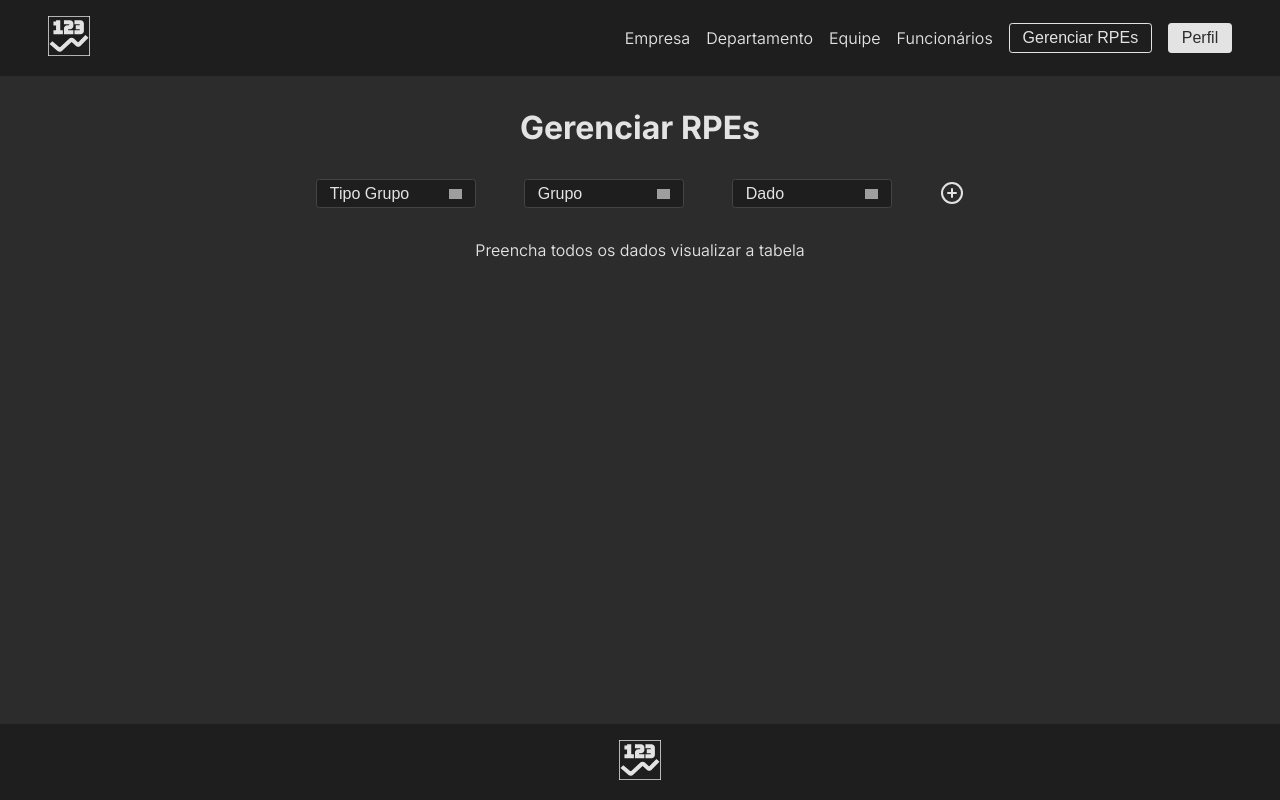
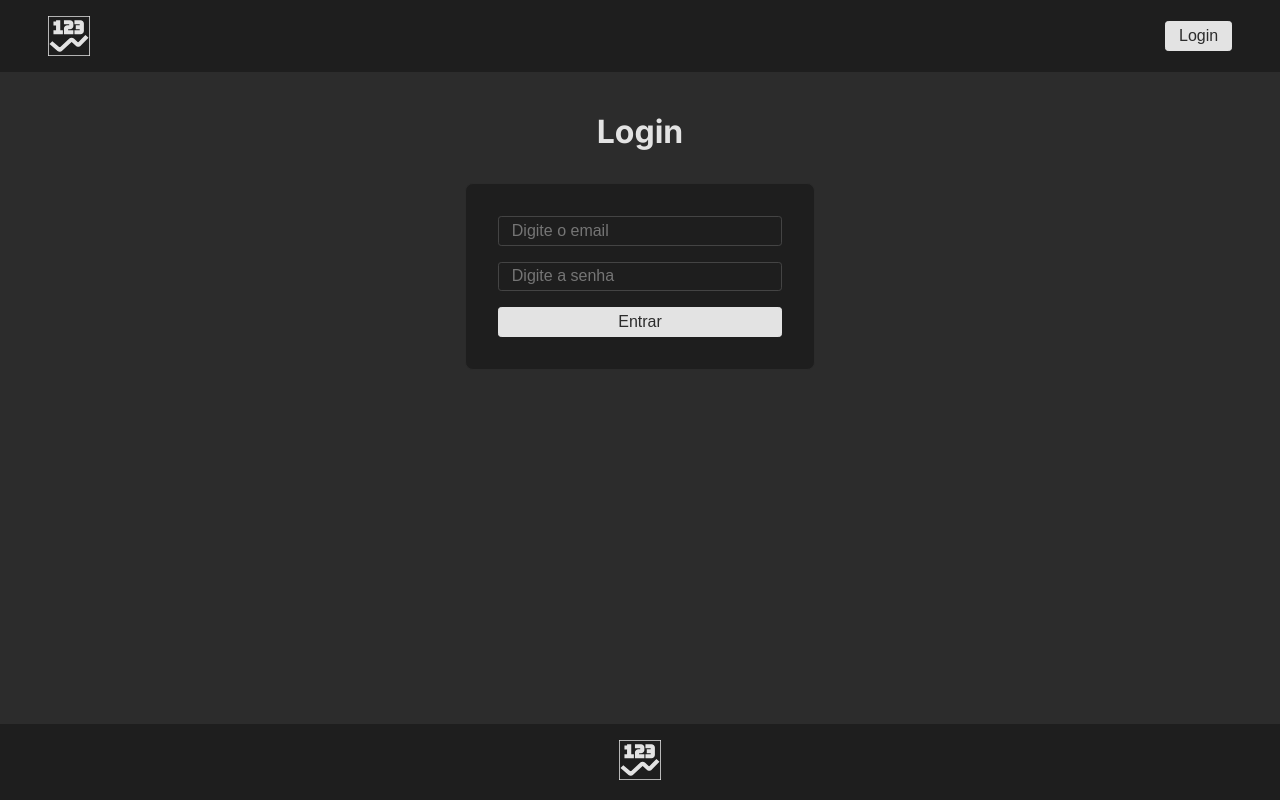
Before and after one commit to fabiogiugni/projeto1, a React (Create React App) app in the folder frontend/: page /rpe in a window 1280 px wide. Built offline with nearby package versions, Linux system fonts and the light colour scheme; grey boxes are pictures that could not be loaded.

Commit message:
feat: add conditional header and routes based on stored user after login

```diff
--- a/frontend/src/App.js
+++ b/frontend/src/App.js
@@ -11,18 +11,35 @@ import {
 } from "./pages";
 
 import { Header, Footer } from "./components";
+import "./index.css";
+import { createContext, useState } from "react";
 
-import "./index.css";
+export const UserContext = createContext(null);
 
 export default function App() {
+  const [user, setUser] = useState(() => {
+    const stored = sessionStorage.getItem("user");
+    return stored ? JSON.parse(stored) : null;
+  });
+
+  const role = user?._role || "";
+
   return (
+    <UserContext.Provider value={{ user, setUser }}>
       <Router>
         <div className="router">
           <Header />
           <div className="page-container">
             <Routes>
+              {!role && (
+                <>
+                  <Route path="/login" element={<Login />} />
+                  <Route path="*" element={<Login />} />
+                </>
+              )}
+              {role === "Director" && (
+                <>
                   <Route path="/" element={<Home />} />
-            <Route path="/login" element={<Login />} />
                   <Route path="/profile" element={<Profile />} />
                   <Route path="/company" element={<Company />} />
                   <Route path="/departments" element={<Departments />} />
@@ -30,10 +47,29 @@ export default function App() {
                   <Route path="/teams" element={<Teams />} />
                   <Route path="/rpe" element={<RPE />} />
                   <Route path="*" element={<h2>Page Not Found</h2>} />
+                </>
+              )}
+              {role === "Manager" && (
+                <>
+                  <Route path="/" element={<Home />} />
+                  <Route path="/profile" element={<Profile />} />
+                  <Route path="/teams" element={<Teams />} />
+                  <Route path="/rpe" element={<RPE />} />
+                  <Route path="*" element={<h2>Page Not Found</h2>} />
+                </>
+              )}
+              {role === "Employee" && (
+                <>
+                  <Route path="/" element={<Home />} />
+                  <Route path="/profile" element={<Profile />} />
+                  <Route path="*" element={<h2>Page Not Found</h2>} />
+                </>
+              )}
             </Routes>
           </div>
           <Footer />
         </div>
       </Router>
+    </UserContext.Provider>
   );
 }
--- a/frontend/src/components/Header/Header.js
+++ b/frontend/src/components/Header/Header.js
@@ -2,41 +2,31 @@ import { Link } from "react-router-dom";
 import { Button } from "../../components";
 import styles from "./Header.module.css";
 import Logo from "../../assets/Logo.svg";
-import { directors } from "../../assets/testValues";
+import { useContext } from "react";
+import { UserContext } from "../../App";
 
 export default function Header() {
-  let user = directors[0];
-
-  const role = user?.role || "";
+  const { user } = useContext(UserContext);
+  const role = user?._role || "";
 
   return (
     <div className={styles.header}>
       {!!role ? (
         <Link to="/">
-          <img
-            src={Logo}
-            alt="Logo"
-            style={{ height: "2.5rem", outerWidth: "2.5rem" }}
-          />
+          <img src={Logo} alt="Logo" style={{ height: "2.5rem" }} />
         </Link>
       ) : (
-        <img
-          src={Logo}
-          alt="Logo"
-          style={{ height: "2.5rem", outerWidth: "2.5rem" }}
-        />
+        <img src={Logo} alt="Logo" style={{ height: "2.5rem" }} />
       )}
 
       <div className={styles.links}>
-        {/* Not logged in */}
         {!role && (
           <Link to="/login" className={styles.link}>
             <Button text="Login" variant="light" />
           </Link>
         )}
 
-        {/* Director */}
-        {role === "director" && (
+        {role === "Director" && (
           <>
             <Link to="/company" className={styles.link}>
               Empresa
@@ -59,14 +49,10 @@ export default function Header() {
           </>
         )}
 
-        {/* Manager */}
-        {role === "manager" && (
+        {role === "Manager" && (
           <>
             <Link to="/teams" className={styles.link}>
               Equipes
-            </Link>
-            <Link to="/employees" className={styles.link}>
-              Funcionários
             </Link>
             <Link to="/rpe">
               <Button text="Gerenciar RPEs" />
@@ -77,8 +63,7 @@ export default function Header() {
           </>
         )}
 
-        {/* Employee */}
-        {role === "employee" && (
+        {role === "Employee" && (
           <Link to="/profile">
             <Button text="Perfil" variant="light" />
           </Link>
--- a/frontend/src/pages/login/Login.js
+++ b/frontend/src/pages/login/Login.js
@@ -1,31 +1,29 @@
-import { useState } from "react";
+import { useContext, useState } from "react";
 import { Input, Button } from "../../components";
 import { useNavigate } from "react-router-dom";
 import styles from "./Login.module.css";
+import { UserContext } from "../../App";
 
 export default function Login() {
   const [email, setEmail] = useState("");
   const [password, setPassword] = useState("");
   const [error, setError] = useState(false);
+  const { setUser } = useContext(UserContext);
   const navigate = useNavigate();
 
   async function login(e) {
     e.preventDefault();
 
-    console.log(email, password);
-
     const response = await fetch("http://localhost:8000/login", {
       method: "POST",
-      headers: {
-        "Content-Type": "application/json",
-        "Access-Control-Allow-Origin": "*",
-      },
+      headers: { "Content-Type": "application/json" },
       body: JSON.stringify({ email, password }),
     });
 
     const data = await response.json();
-    if (data.status == true) {
+    if (data.status === true) {
       sessionStorage.setItem("user", JSON.stringify(data.message));
+      setUser(data.message);
       navigate("/");
     } else {
       setError(true);
@@ -35,7 +33,6 @@ export default function Login() {
   return (
     <div className={styles.container} style={{ width: "100vw" }}>
       <h1>Login</h1>
-
       <form className={styles.form} onSubmit={login}>
         <Input
           onInputChange={setEmail}
@@ -49,9 +46,7 @@ export default function Login() {
           type="password"
           error={error}
         />
-
         <Button text="Entrar" variant="light" type="submit" />
-
         {error && <div className={styles.error}>Email ou senha incorretos</div>}
       </form>
     </div>
```
Lines whose indentation alone changed are shown as unchanged.
